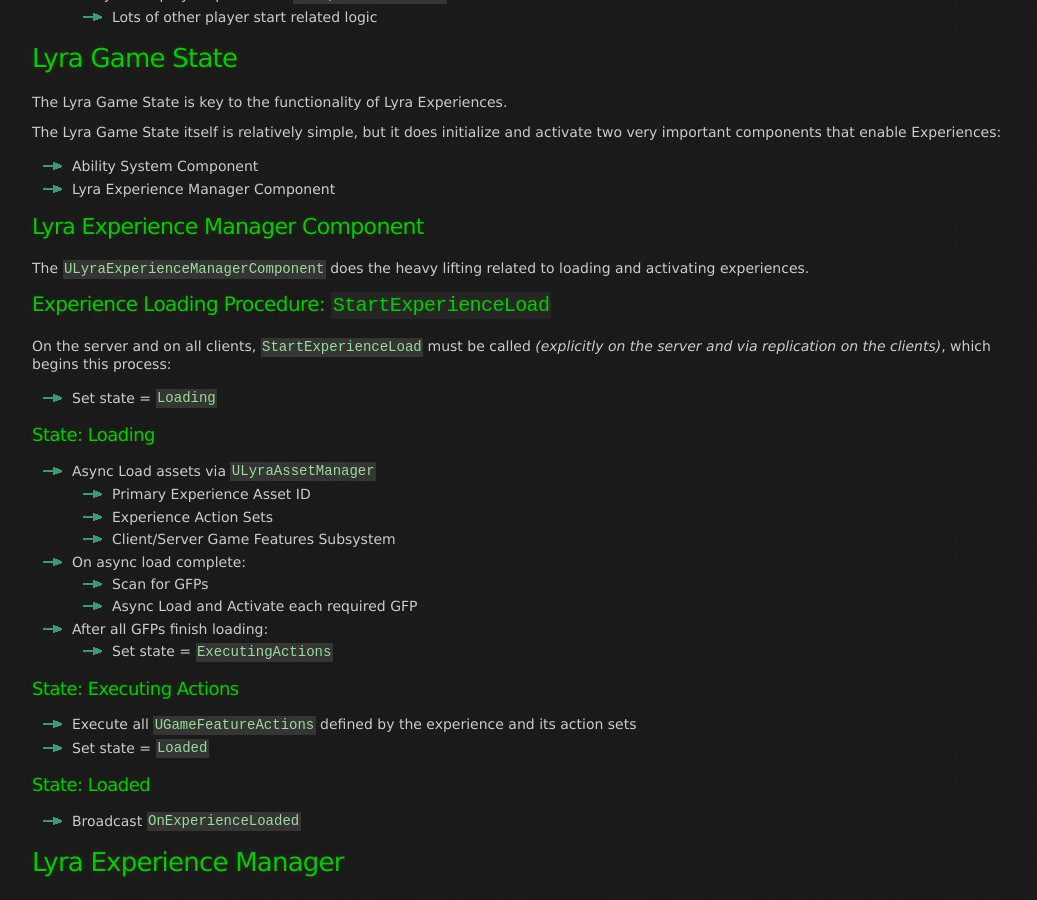
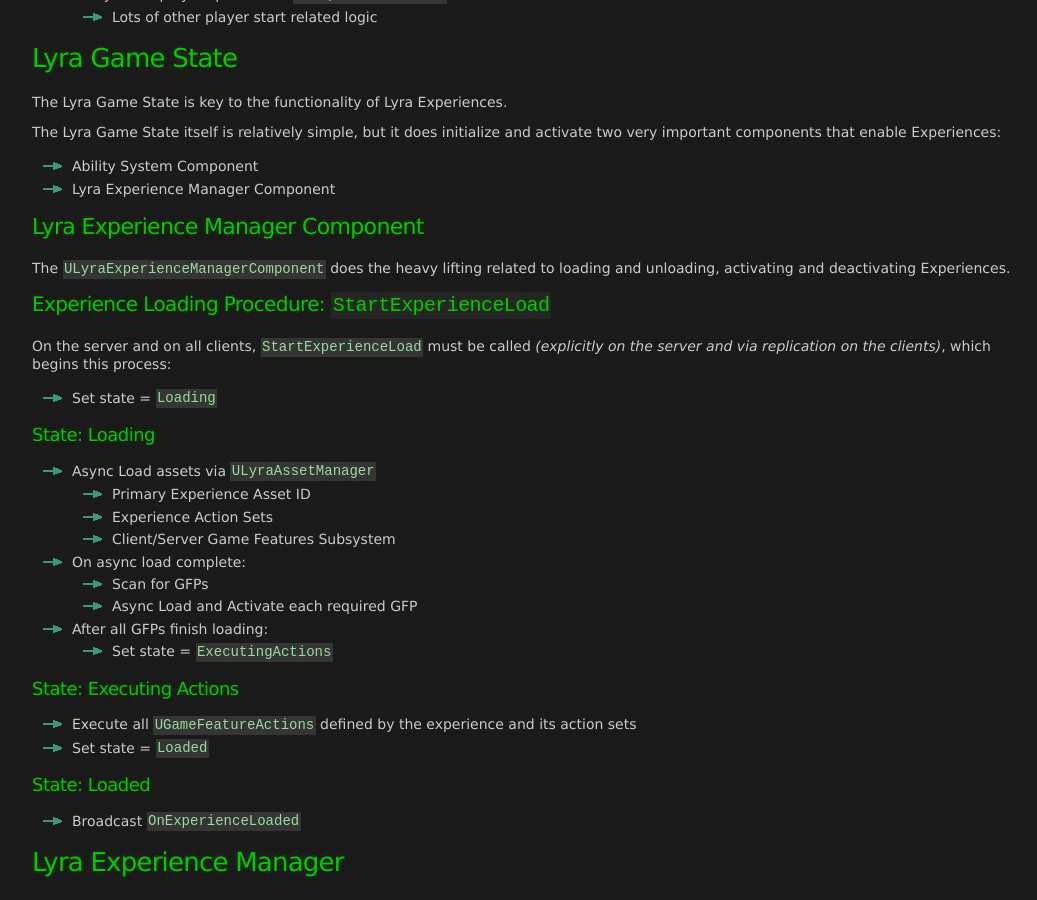
Before and after one commit to x157/x157.github.io, a Jekyll site: the page built from UE5/LyraStarterGame/Experience/index.md, in a window 1280 px wide and 900 px high, scrolled down 2288 px. Shown: the whole window, without its empty margins (108-1145 px from the left). Built offline with Jekyll 4.4.1, drawn with Linux system fonts in a browser that asks for light colours.

Commit message:
Further polish Experience docs

```diff
--- a/UE5/LyraStarterGame/Experience/index.md
+++ b/UE5/LyraStarterGame/Experience/index.md
@@ -158,7 +158,8 @@
 ### Lyra Experience Manager Component
 
 The `ULyraExperienceManagerComponent`
-does the heavy lifting related to loading and activating experiences.
+does the heavy lifting related to loading and unloading,
+activating and deactivating Experiences.
 
 
 <a id='ExperienceLoadingProcedure'></a>
```
